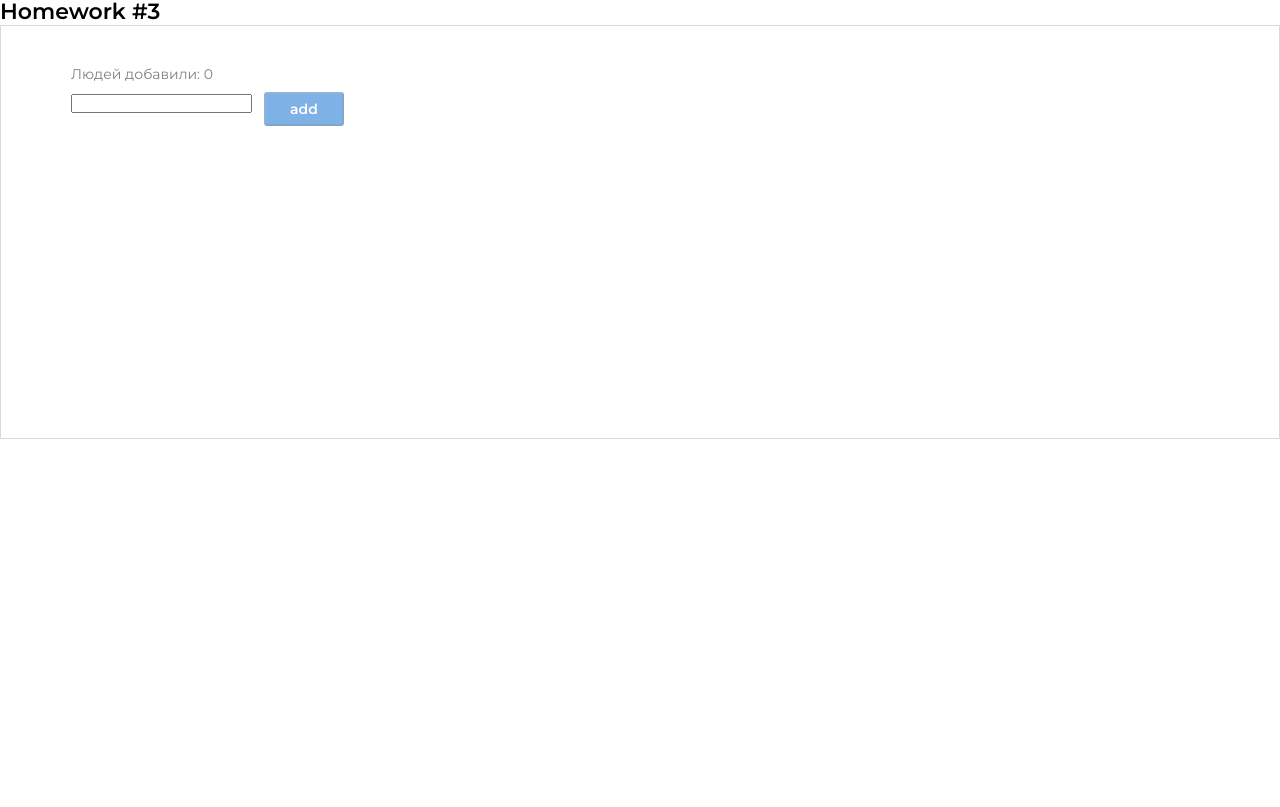
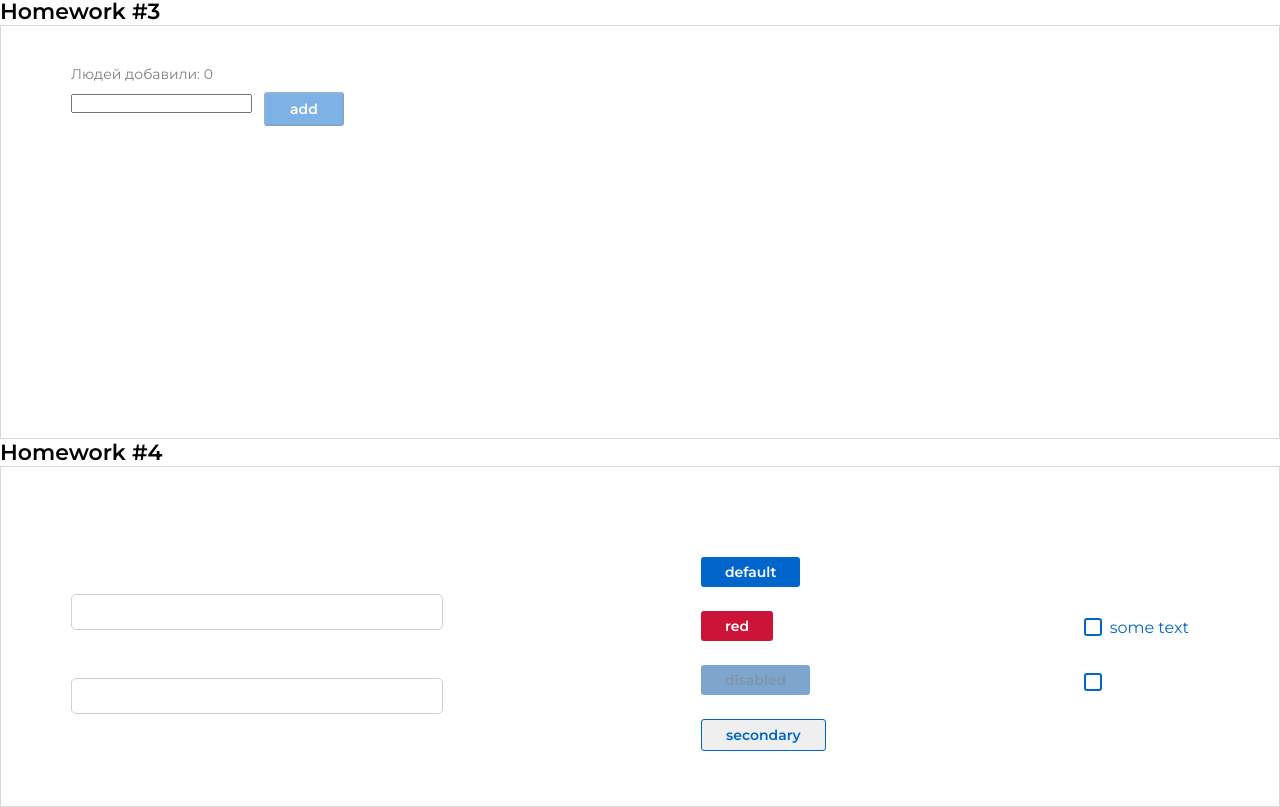
Before and after one commit to fireonex/Homework-02, a React (Create React App) app: page / in a window 1280 px wide. Shown: the part 993-1800 px from the top of the page. Before the commit the page ends 1432 px from the top, so only its background shows below. Built offline with nearby package versions, Linux system fonts and the light colour scheme.

Commit message:
fourth commit

```diff
--- a/src/s1-main/App.tsx
+++ b/src/s1-main/App.tsx
@@ -3,6 +3,7 @@ import s from './App.module.css'
 import HW1 from '../s2-homeworks/hw01/HW1'
 import HW2 from "../s2-homeworks/hw02/HW2";
 import HW3 from "../s2-homeworks/hw03/HW3";
+import HW4 from "../s2-homeworks/hw04/HW4";
 
 function App() {
     return (
@@ -11,7 +12,7 @@ function App() {
             {/*раскомментировать по ходу выполнения*/}
             <HW2/>
             <HW3/>
-            {/*<HW4/>*/}
+            <HW4/>
 
             {/*при выполнении дз 5 и более - закомментировать здесь дз 1-4, так как они есть внутри дз 5*/}
             {/*<HW5/>*/}
--- a/src/s2-homeworks/hw04/Stand.module.css
+++ b/src/s2-homeworks/hw04/Stand.module.css
@@ -2,6 +2,7 @@
     display: flex;
     justify-content: space-between;
     align-items: center;
+    margin: 90px 90px 55px 70px;
 }
 
 .inputs {
--- a/src/s2-homeworks/hw04/common/c1-SuperInputText/SuperInputText.module.css
+++ b/src/s2-homeworks/hw04/common/c1-SuperInputText/SuperInputText.module.css
@@ -1,20 +1,36 @@
 .input:focus {
+
 }
 
 .input {
+    width: 372px;
+    height: 36px;
+    border-radius: 5px;
+    border: 1px solid rgb(209, 209, 209);
 }
 
 .inputWrapper {
+    display: flex;
+    flex-direction: column-reverse;
 }
 
 .superInput {
 }
 
 .errorInput {
+    border: 1px solid rgb(204, 20, 57);
 }
 
 .errorInput:focus {
+    outline: 2px solid rgb(204, 20, 57);
 }
 
 .error {
+    color: rgb(204, 20, 57);
+    font-family: Montserrat, sans-serif;
+    font-size: 10px;
+    font-weight: 400;
+    line-height: 12px;
+    letter-spacing: 0;
+    text-align: left;
 }
--- a/src/s2-homeworks/hw04/common/c2-SuperButton/SuperButton.module.css
+++ b/src/s2-homeworks/hw04/common/c2-SuperButton/SuperButton.module.css
@@ -1,36 +1,72 @@
 .button {
+    display: flex;
+    flex-direction: row;
+    justify-content: center;
+    align-items: center;
+    padding: 5px 24px 5px 24px;
+
+    color: rgb(255, 255, 255);
+    font-family: Montserrat, sans-serif;
+    font-size: 14px;
+    font-weight: 600;
+    line-height: 20px;
+    letter-spacing: 0;
+    text-align: left;
+    border: none;
 }
 
 .disabled {
+    border-radius: 3px;
+    background: rgb(0, 77, 153);
+    opacity: 0.5;
 }
 
 .secondary {
+    box-sizing: border-box;
+    border: 1px solid rgb(0, 102, 204);
+    border-radius: 3px;
+
+    color: rgb(0, 102, 204);
 }
 
 .default {
+    border-radius: 3px;
+    background: rgb(0, 102, 204);
 }
 
 .red {
+    border-radius: 3px;
+    background: rgb(204, 20, 57);
 }
 
 .default:hover {
+    background: rgb(0, 128, 255);
 }
 
 .red:hover {
+    background: rgb(255, 26, 71);
 }
 
 .secondary:hover {
+    background: rgb(229, 240, 250);
 }
 
 
 .default:active {
+    background: rgb(229, 240, 250);
 }
 
 .secondary:active {
+    background: rgb(201, 229, 255);
 }
 
 .red:active {
+    background: rgb(179, 18, 50);
 }
 
 .button:disabled {
+    border-radius: 3px;
+    background: rgb(0, 77, 153);
+    opacity: 0.5;
+    color: rgb(0, 46, 92);
 }
--- a/src/s2-homeworks/hw04/common/c2-SuperButton/SuperButton.tsx
+++ b/src/s2-homeworks/hw04/common/c2-SuperButton/SuperButton.tsx
@@ -17,12 +17,30 @@ const SuperButton: React.FC<SuperButtonPropsType> = (
         ...restProps // все остальные пропсы попадут в объект restProps, там же будет children
     }
 ) => {
+
+    // const finalClassName = s.button
+    //     + (
+    //         (disabled ? disabled :
+    //             (xType === 'red' ? s.red : s.default))
+    //     )
+    //     + (className ? ' ' + className : '')
+
     const finalClassName = s.button
-        // + (disabled
-        //         ? ...
-        //         : xType === 'red'
-        //             ? ...
-        + (className ? ' ' + className : '') // задачка на смешивание классов
+        + (disabled
+            ? ' ' + s.disabled
+            : (xType === 'red'
+                ? ' ' + s.red
+                : (xType === 'secondary'
+                    ? ' ' + s.secondary
+                    : ' ' + s.default)))
+        + (className ? ' ' + className : '');
+
+    // const finalClassName = s.button
+    //     + (disabled
+    //             ? ...
+    //             : xType === 'red'
+    //                 ? ...
+    //     + (className ? ' ' + className : '') // задачка на смешивание классов
 
     return (
         <button
--- a/src/s2-homeworks/hw04/common/c3-SuperCheckbox/SuperCheckbox.tsx
+++ b/src/s2-homeworks/hw04/common/c3-SuperCheckbox/SuperCheckbox.tsx
@@ -27,8 +27,10 @@ const SuperCheckbox: React.FC<SuperCheckboxPropsType> = (
     }
 ) => {
     const onChangeCallback = (e: ChangeEvent<HTMLInputElement>) => {
+        onChange?.(e) // если есть пропс onChange, то передать ему е (поскольку onChange не обязателен)
+
+        onChangeChecked?.(e.currentTarget.checked)
         // задачка на написание онченджа
-
     }
 
     const finalInputClassName = s.checkbox
```
Also changed, not shown: src/s2-homeworks/hw04/HW4.tsx (+4 -4 lines), src/s2-homeworks/hw04/common/c1-SuperInputText/SuperInputText.tsx (+10 -0 lines).
